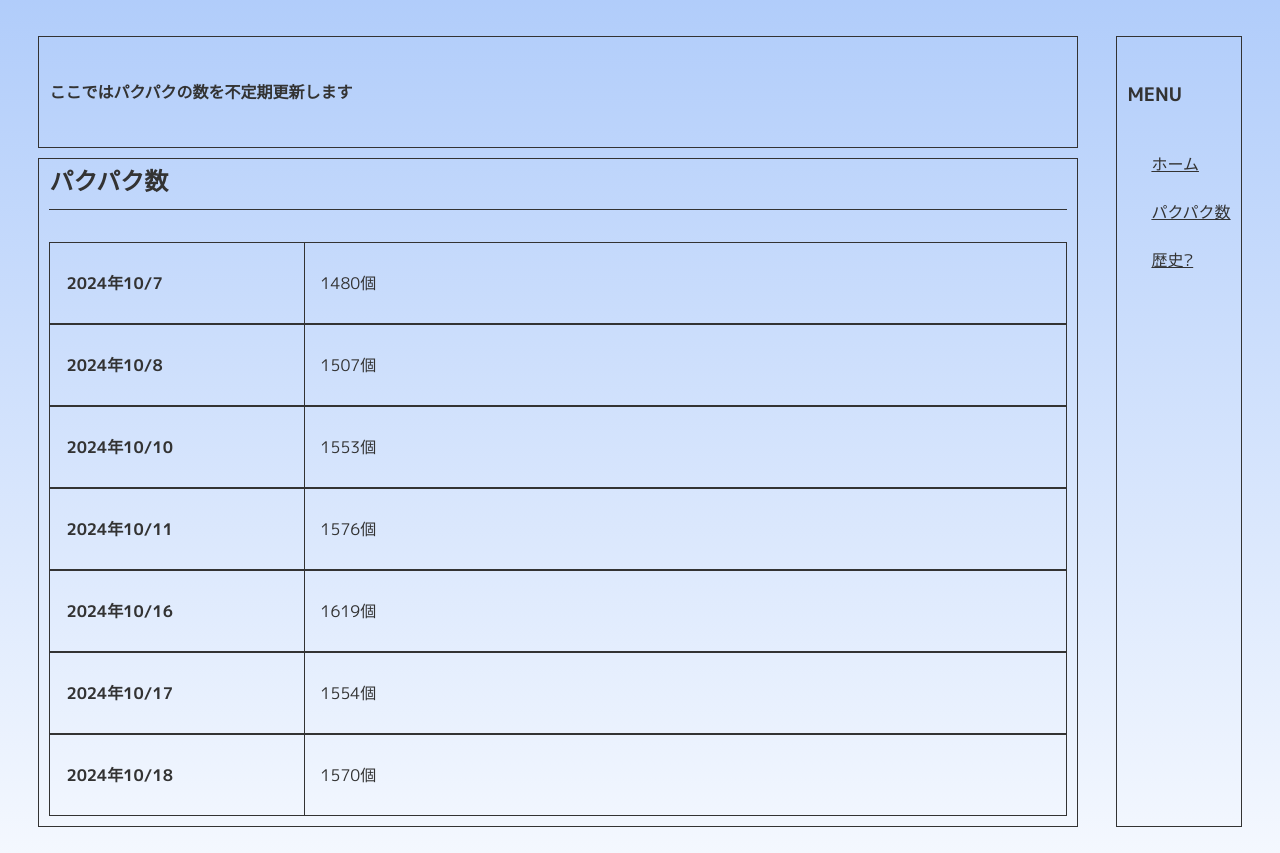
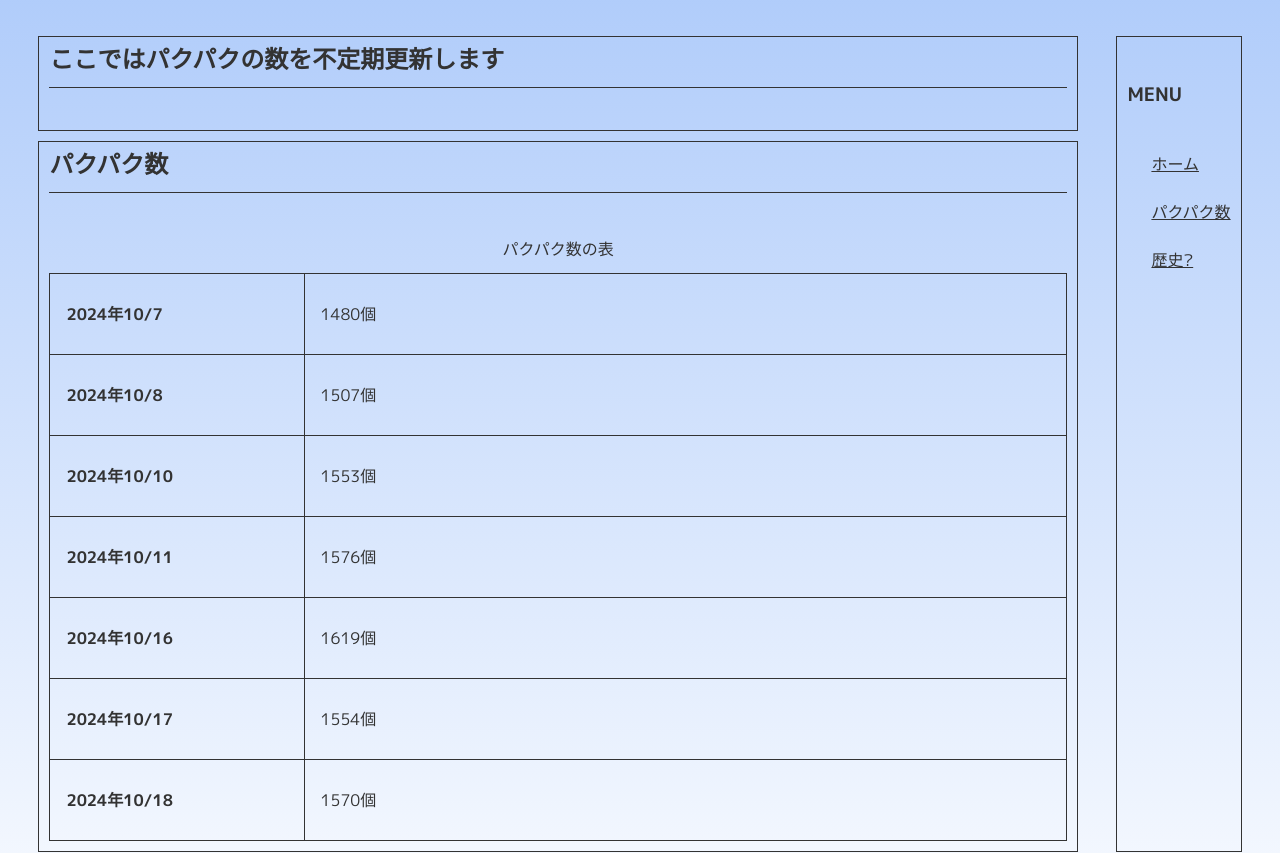
Before and after one commit to kyura1228/pakuno, a plain HTML site: page index2.html in a window 1280 px wide. Shown: the part 113-966 px from the top of the page. Drawn offline with Linux system fonts and the light colour scheme.

Commit message:
URLの修正(２)

```diff
--- a/index2.html
+++ b/index2.html
@@ -16,7 +16,7 @@
 
 <header>
 
-<h1 id="logo"><a href="https://pakupakunono.web.fc2.com/index.html">パクパクの会</a></h1>
+<h1 id="logo"><a href="./index.html">パクパクの会</a></h1>
 
 
 
@@ -29,7 +29,7 @@
 <main>
 <div style="padding: 10px; margin-bottom: 10px; border: 1px solid #333333;">
 
-<h4>ここではパクパクの数を不定期更新します</h4>
+<h2>ここではパクパクの数を不定期更新します</h2>
 
 </div>
 <div style="padding: 10px; margin-bottom: 10px; border: 1px solid #333333;">
@@ -37,46 +37,28 @@
 <h2>パクパク数</h2>
 
 <table class="ta1">
+<caption>パクパク数の表</caption>
 <tbody><tr>
 <th>2024年10/7</th>
 <td>1480個</td>
-</tr>
-</tbody></table>
-<table class="ta1">
-<tbody><tr>
+<tbody>
 <th>2024年10/8</th>
 <td>1507個</td>
-</tr>
-</tbody></table>
-<table class="ta1">
-<tbody><tr>
+<tbody>
 <th>2024年10/10</th>
 <td>1553個</td>
-</tr>
-</tbody></table>
-<table class="ta1">
-<tbody><tr>
+<tbody>
 <th>2024年10/11</th>
 <td>1576個</td>
-</tr>
-</tbody></table>
-<table class="ta1">
-<tbody><tr>
+<tbody>
 <th>2024年10/16</th>
 <td>1619個</td>
-</tr>
-</tbody></table>
-<table class="ta1">
-<tbody><tr>
+<tbody>
 <th>2024年10/17</th>
 <td>1554個</td>
-</tr>
-</tbody></table>
-<table class="ta1">
-<tbody><tr>
+<tbody>
 <th>2024年10/18</th>
 <td>1570個</td>
-</tr>
 </tbody></table>
 </div>
 
@@ -105,7 +87,7 @@
 
 
 <footer>
-<small>Copyright© <a href="https://pakupakunono.web.fc2.com/index.html">パクパクの会</a> All Rights Reserved.</small>
+<small><a href="./index.html">パクパクの会</a></small>
 <span class="pr"><a href="https://template-party.com/" target="_blank">《Web Design:Template-Party》</a></span>
 </footer>
 
@@ -126,12 +108,11 @@
 </div>
 
 
-<!--jQueryの読み込み-->
-<script src="./概要_files/jquery.min.js.ダウンロード"></script>
+
 
 
 <!--このテンプレート専用のスクリプト-->
-<script src="./概要_files/main.js.ダウンロード"></script>
+<script src="./main.js" defer></script>
 
 
 
```
Also changed, not shown: index.html (+5 -6 lines), index3.html (+2 -2 lines).
